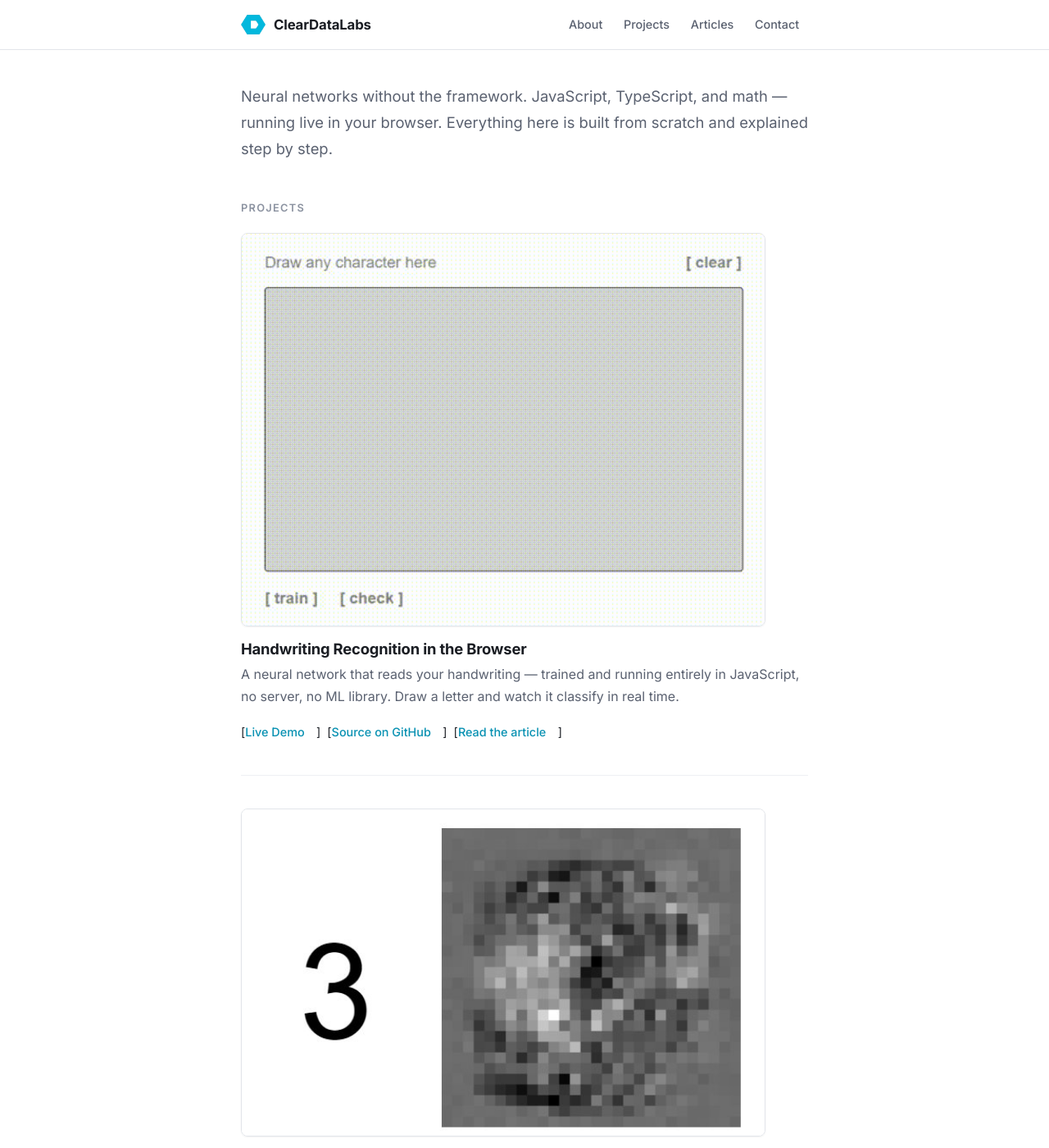
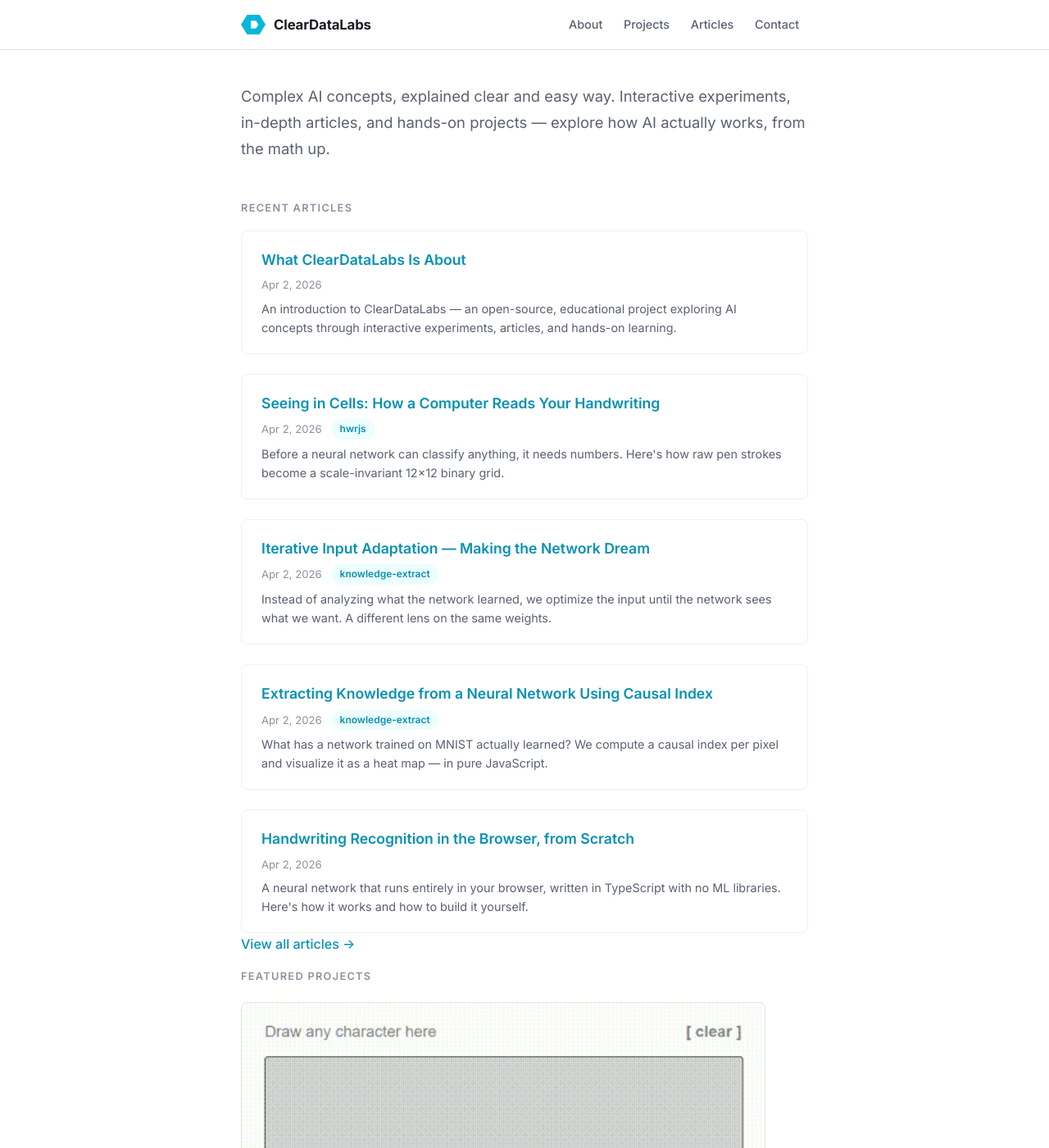
Before and after one commit to cleardatalabs/cleardatalabs.github.io, a Jekyll site: the page built from index.md, in a window 1280 px wide and 1400 px high. Shown: the whole window at 82% size. Built offline with Jekyll 4.4.1, drawn with Linux system fonts in a browser that asks for light colours; some of the changed text lies outside the part shown.

Commit message:
content wording

```diff
--- a/_posts/2026-04-02-welcome-to-cleardatalabs.md
+++ b/_posts/2026-04-02-welcome-to-cleardatalabs.md
@@ -1,28 +1,32 @@
 ---
 layout: post
-title: "Building AI in the Browser: What ClearDataLabs Is About"
+title: "What ClearDataLabs Is About"
 date: 2026-04-02
-description: "An introduction to the blog, the projects, and the philosophy of building neural networks from scratch without ML frameworks."
+description: "An introduction to ClearDataLabs — an open-source, educational project exploring AI concepts through interactive experiments, articles, and hands-on learning."
 ---
 
 Most machine learning tutorials hand you a library and a dataset. You call `model.fit()`, watch the accuracy climb, and walk away with a trained model and no particular understanding of what just happened.
 
 That's useful. But it's not the only way to learn.
 
-ClearDataLabs exists for the other approach: build it yourself. Take a neural network — the math, the weights, the gradient updates — and write it from scratch in JavaScript. No TensorFlow. No PyTorch. No NumPy. Just arithmetic, running in your browser.
+ClearDataLabs exists for the other approach: understand what's actually going on. How do networks learn? How does data flow through layers? What does a trained model really "know"? These questions don't have one-line answers — but they become a lot clearer when you can see the mechanics, interact with them, and sometimes build them yourself.
 
-## Why JavaScript
+## Why fundamentals matter
 
-The browser is the most accessible runtime in the world. No install, no environment setup, no GPU required. If it runs here, anyone with a laptop can see it work and inspect the source. That constraint also keeps things honest: if the implementation is too complex to run in a browser tab, it's probably too complex to explain clearly.
+AI is moving fast. New architectures, new training techniques, new applications — the landscape shifts constantly. But the core ideas behind all of it — gradient descent, loss functions, representation learning, optimization — remain remarkably stable. Understanding those fundamentals makes it easier to follow what's new, evaluate what's hype, and build on what actually works.
 
-## The projects
+ClearDataLabs focuses on those fundamentals. Not to ignore the cutting edge, but because a solid foundation is the best tool for navigating it.
 
-**[Handwriting Recognition in the Browser](/projects/)** — a feedforward neural network that reads handwritten characters in real time. You draw a letter, the network classifies it. It trains in the browser, using backpropagation implemented from first principles in TypeScript. The entire model is under 300 lines of code.
+## The projects so far
+
+**[Handwriting Recognition in the Browser](/projects/)** — a feedforward neural network that reads handwritten characters in real time. You draw a letter, the network classifies it. Trained and running entirely in the browser, with backpropagation implemented from first principles.
 
 **[Knowledge Extraction from a Neural Network](/projects/)** — an MNIST digit classifier, trained and frozen, dissected two ways. First, by computing a causal index that measures how much each input pixel influenced each output class. Second, by optimizing a blank image until the network "sees" a specific digit in it — a browser-native version of DeepDream.
 
+These are starting points. The project is a playground for experimenting with different architectures, training methods, and visualization techniques — open-source and not tied to any specific framework or brand.
+
 ## What you'll find here
 
-Articles that go deep on the implementation. Not "here's the concept," but "here's the code, here's why it works, here's where it breaks." Written for anyone curious enough to want to understand neural networks, not just use them.
+Articles that go deep on the ideas and their implementation. Not "here's the concept," but "here's how it works, here's the code, here's where it breaks." Written for anyone curious enough to want to understand AI, not just use it.
 
 Start with the [projects page](/projects/) for the demos, or jump straight into [the articles](/articles/).
--- a/about.md
+++ b/about.md
@@ -2,16 +2,29 @@
 layout: page
 title: "About"
 permalink: /about/
-description: "ClearDataLabs is a collection of AI experiments and educational articles by Kostiantyn Chumychkin."
+description: "ClearDataLabs is a non-commercial, open-source project exploring AI concepts through interactive experiments, articles, and hands-on learning."
 ---
 
-ClearDataLabs is a place for AI experiments built without frameworks — neural networks, training algorithms, and knowledge extraction methods, all running in the browser and explained from the ground up.
+ClearDataLabs is a non-commercial, open-source project dedicated to making AI concepts clear and accessible. It combines interactive experiments, in-depth articles, and hands-on exploration to help anyone understand the ideas behind modern AI — from foundational math to advanced architectures.
 
-The goal is to make the mechanics of machine learning approachable. Not just the API, but the actual math: how a network forward-propagates, how backpropagation adjusts weights, how you can visualize what a trained model has learned. Everything here is DIY by design.
+AI is evolving rapidly. New models, techniques, and products emerge constantly.
+
+But the core concepts—how networks learn, how data flows through layers, and how optimization works—remain the foundation everything is built on.
+
+ClearDataLabs focuses on these fundamentals—not to ignore what’s new, but because understanding what happens behind the scenes makes everything else easier to follow.
+
+## How it works
+
+The best way to understand something is to see it in action - and sometimes to build it yourself. Projects here range from from-scratch implementations to interactive visualizations, designed to make the inner workings of AI tangible and approachable. Some run directly in the browser. Others go deeper into training methods, model analysis, or data techniques. The goal is always the same: learn by doing, not just by reading.
+
+## What this project is
+
+ClearDataLabs is a playground for experimenting with different architectures, training methods, and visualization techniques. It is not tied to any specific brand, framework, or commercial product. Everything is open-source, educational, and built to be explored, modified, and learned from.
 
 ## Who is behind this
 
-I'm Kostiantyn Chumychkin, a software engineer with a focus on data and AI. I built ClearDataLabs to scratch an itch: I wanted to understand neural networks deeply enough to implement them from scratch, and I wanted to share that process in a way that's honest about the difficulty without being unnecessarily dense.
+ClearDataLabs is developed and maintained by Kostiantyn Chumychkin,
+an AI and IT practitioner with broad practical experience and a deep passion for the field.
 
 - GitHub: [kchumichkin](https://github.com/kchumichkin) · [cleardatalabs org](https://github.com/cleardatalabs)
 - LinkedIn: [kchumichkin](https://linkedin.com/in/kchumichkin)
@@ -20,4 +33,4 @@
 
 All code and writing on this site is released under the [MIT License](https://opensource.org/licenses/MIT). Use it, learn from it, build on it.
 
-The MIT license reflects the spirit of the project: no gatekeeping. If something here helps you understand neural networks better, that's the whole point.
+The MIT license reflects the spirit of the project: no gatekeeping. If something here helps you understand AI better, that's the whole point.
--- a/index.md
+++ b/index.md
@@ -1,15 +1,32 @@
 ---
 layout: default
 title: "ClearDataLabs"
-description: "AI, neural networks, data analysis - explained from scratch."
+description: "Complex AI concepts, explained clear and easy way."
 ---
 
 <div class="home-intro">
-  <p>Neural networks without the framework. JavaScript, TypeScript, and math — running live in your browser. Everything here is built from scratch and explained step by step.</p>
+  <p>Complex AI concepts, explained clear and easy way. Interactive experiments, in-depth articles, and hands-on projects — explore how AI actually works, from the math up.</p>
+</div>
+
+<div class="recent-articles">
+  <h2>Recent Articles</h2>
+  <ul class="post-list">
+    {% for post in site.posts limit:5 %}
+    <li class="post-item">
+      <a class="post-item-title" href="{{ post.url | relative_url }}">{{ post.title }}</a>
+      <div class="post-item-meta">
+        <time class="post-item-date" datetime="{{ post.date | date_to_xmlschema }}">{{ post.date | date: "%b %-d, %Y" }}</time>
+        {% if post.series %}<span class="post-item-series">{{ post.series }}</span>{% endif %}
+      </div>
+      {% if post.description %}<p class="post-item-desc">{{ post.description }}</p>{% endif %}
+    </li>
+    {% endfor %}
+  </ul>
+  <p><a href="/articles/">View all articles &rarr;</a></p>
 </div>
 
 <div class="featured-projects">
-  <h2>Projects</h2>
+  <h2>Featured Projects</h2>
 
   <div class="project-item">
     <a href="https://cleardatalabs.github.io/hwrjs/">
@@ -37,20 +54,3 @@
     </div>
   </div>
 </div>
-
-<div class="recent-articles">
-  <h2>Recent Articles</h2>
-  <ul class="post-list">
-    {% for post in site.posts limit:5 %}
-    <li class="post-item">
-      <a class="post-item-title" href="{{ post.url | relative_url }}">{{ post.title }}</a>
-      <div class="post-item-meta">
-        <time class="post-item-date" datetime="{{ post.date | date_to_xmlschema }}">{{ post.date | date: "%b %-d, %Y" }}</time>
-        {% if post.series %}<span class="post-item-series">{{ post.series }}</span>{% endif %}
-      </div>
-      {% if post.description %}<p class="post-item-desc">{{ post.description }}</p>{% endif %}
-    </li>
-    {% endfor %}
-  </ul>
-  <p><a href="/articles/">View all articles &rarr;</a></p>
-</div>
```
